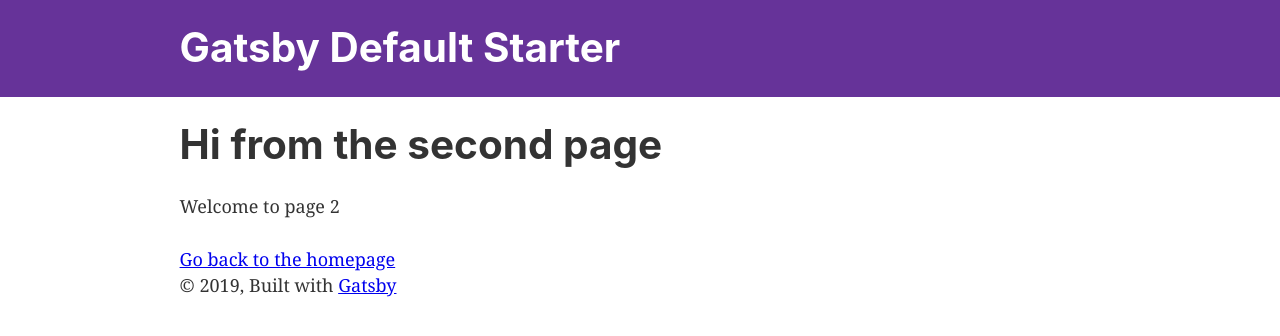
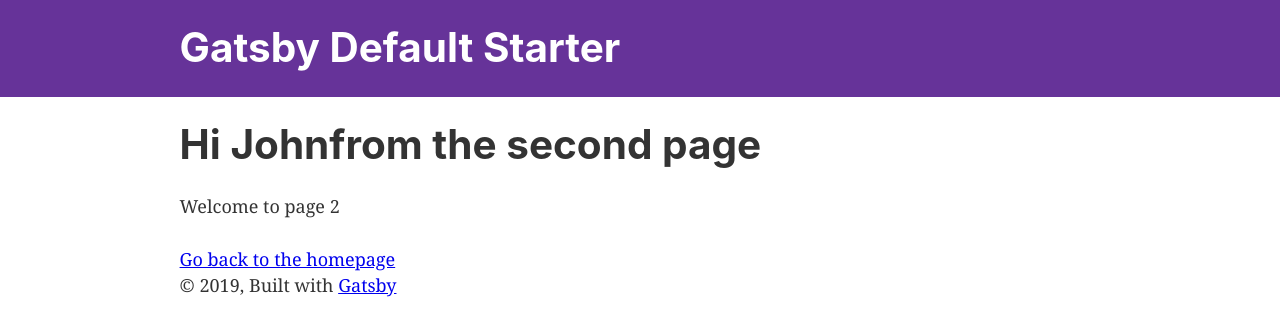
Before and after one commit to johnm8/gatsby-garb-2, a Gatsby site: page /page-2 in a window 1280 px wide. Built offline with nearby package versions, Linux system fonts and the light colour scheme; Gatsby itself is replaced by a stand-in of ours.

Commit message:
init commit

```diff
--- a/gatsby-browser.js
+++ b/gatsby-browser.js
@@ -1,7 +1,4 @@
-/**
- * Implement Gatsby's Browser APIs in this file.
- *
- * See: https://www.gatsbyjs.org/docs/browser-apis/
- */
-
-// You can delete this file if you're not using it
+exports.onRouteUpdate = ({ location, action }) => {
+console.log('route changed!',{location , action});
+}
+// this file is for browser apis
--- a/src/pages/page-2.js
+++ b/src/pages/page-2.js
@@ -7,7 +7,7 @@ import SEO from "../components/seo"
 const SecondPage = () => (
   <Layout>
     <SEO title="Page two" />
-    <h1>Hi from the second page</h1>
+    <h1>Hi Johnfrom the second page</h1>
     <p>Welcome to page 2</p>
     <Link to="/">Go back to the homepage</Link>
   </Layout>
```
